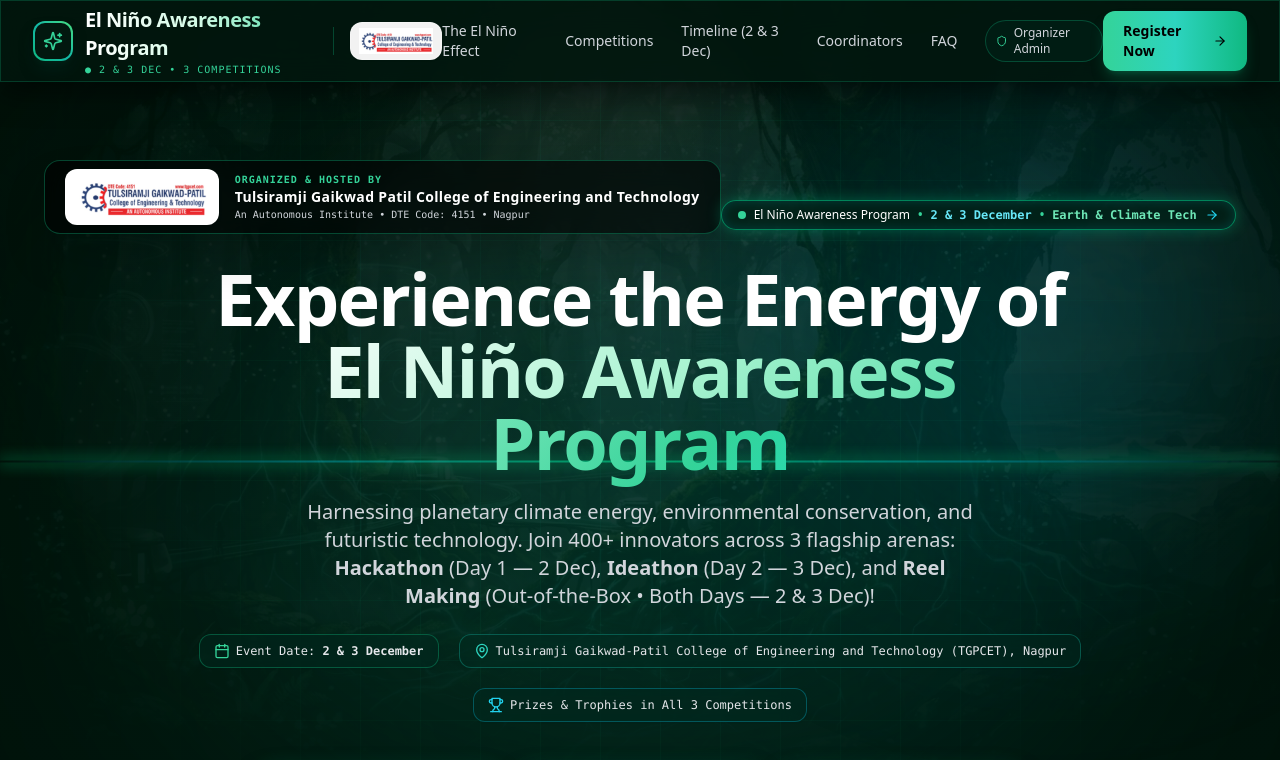
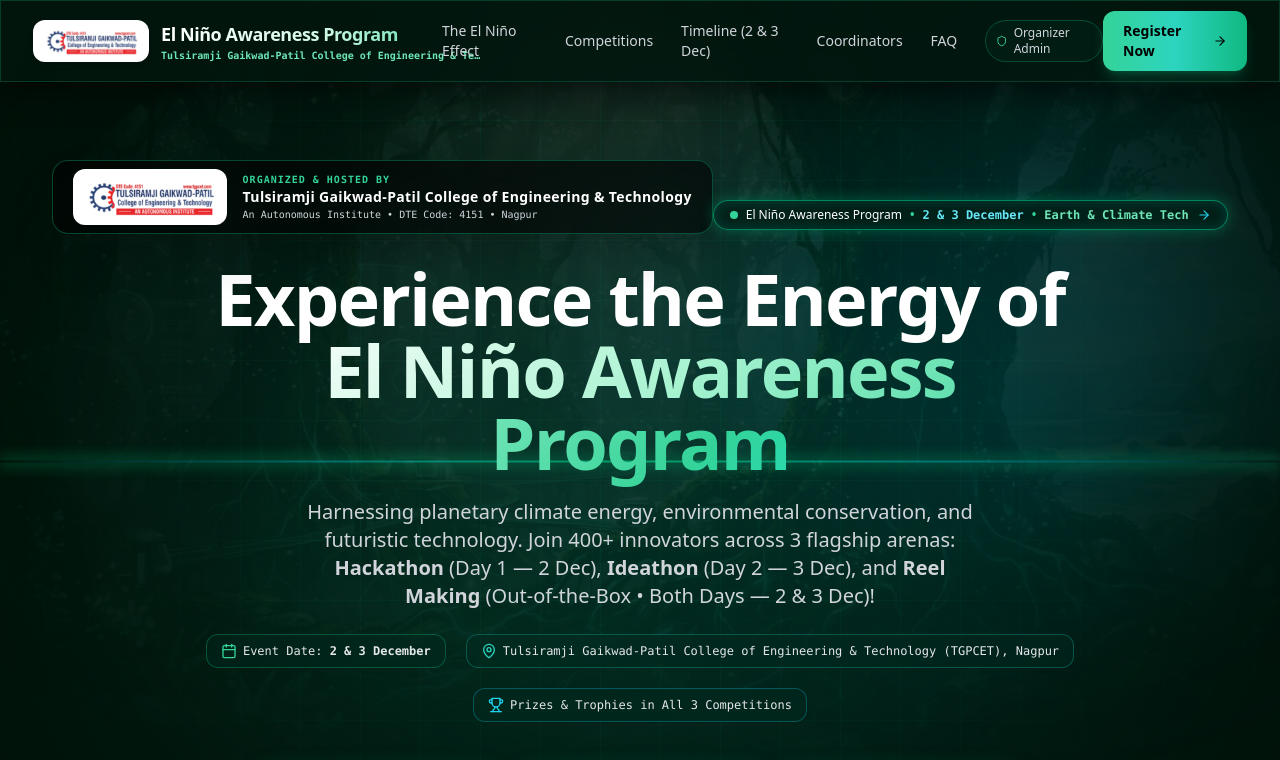
Before and after one commit to soumyapounikar50-rgb/hackathon-portal-, a Next.js app: page / in a window 1280 px wide. Shown: the top 760 px of the page. Built offline with nearby package versions, Linux system fonts and the light colour scheme.

Commit message:
feat: synchronize college logo and exact college name across navbar, hero, registration pass, and footer

```diff
--- a/src/components/Navbar.tsx
+++ b/src/components/Navbar.tsx
@@ -13,39 +13,25 @@ export default function Navbar() {
       <div className="max-w-7xl mx-auto px-4 sm:px-6 lg:px-8">
         <div className="flex items-center justify-between h-16 sm:h-20">
           {/* Logo & College Branding */}
-          <div className="flex items-center gap-3 sm:gap-4">
-            <Link href="/" className="flex items-center gap-3 group">
-              <div className="w-10 h-10 rounded-xl bg-gradient-to-tr from-emerald-500 via-teal-500 to-green-400 p-0.5 shadow-lg shadow-emerald-950/50 group-hover:scale-105 transition-transform shrink-0">
-                <div className="w-full h-full bg-[#02180f] rounded-[10px] flex items-center justify-center">
-                  <Sparkles className="w-5 h-5 text-emerald-400 group-hover:text-mint-neon transition-colors" />
-                </div>
+          <div className="flex items-center gap-3">
+            <Link href="/" className="flex items-center gap-2.5 sm:gap-3 group">
+              {/* Official College Logo Badge */}
+              <div className="bg-white px-2 sm:px-2.5 py-1 rounded-xl shadow-md border border-white/20 group-hover:scale-105 transition-transform flex items-center justify-center shrink-0">
+                <img
+                  src={EVENT_CONFIG.college.logo}
+                  alt={EVENT_CONFIG.college.name}
+                  className="h-7 sm:h-8 w-auto object-contain"
+                />
               </div>
               <div>
-                <span className="text-lg sm:text-xl font-bold tracking-tight bg-clip-text text-transparent bg-gradient-to-r from-white via-emerald-100 to-emerald-400 block leading-tight">
+                <span className="text-base sm:text-lg font-bold tracking-tight bg-clip-text text-transparent bg-gradient-to-r from-white via-emerald-100 to-emerald-400 block leading-tight">
                   {EVENT_CONFIG.name}
                 </span>
-                <span className="block text-[9px] sm:text-[10px] font-mono uppercase tracking-widest text-emerald-400">
-                  ● 2 & 3 Dec • 3 Competitions
+                <span className="block text-[9px] sm:text-[10px] font-mono text-emerald-300 font-semibold truncate max-w-[210px] sm:max-w-xs">
+                  {EVENT_CONFIG.college.name}
                 </span>
               </div>
             </Link>
-
-            <div className="hidden lg:block h-7 w-[1px] bg-emerald-500/30" />
-
-            {/* College Logo Pill in Navbar */}
-            <a
-              href={EVENT_CONFIG.college.website}
-              target="_blank"
-              rel="noopener noreferrer"
-              className="hidden lg:flex items-center gap-2 px-2 py-1 rounded-xl bg-white/95 hover:bg-white transition-all shadow-sm border border-white/20"
-              title={`${EVENT_CONFIG.college.name} (An Autonomous Institute)`}
-            >
-              <img
-                src={EVENT_CONFIG.college.logo}
-                alt={EVENT_CONFIG.college.name}
-                className="h-7 w-auto object-contain"
-              />
-            </a>
           </div>
 
           {/* Desktop Nav Links */}
--- a/src/components/RegistrationForm.tsx
+++ b/src/components/RegistrationForm.tsx
@@ -222,11 +222,20 @@ export default function RegistrationForm({ initialCompetition = 'hackathon' }: {
 
         {/* Digital Pass Preview Card */}
         <div className="my-8 p-6 rounded-2xl bg-[#080d1a] border border-white/10 max-w-md mx-auto text-left relative overflow-hidden">
-          <div className="flex items-center justify-between border-b border-white/10 pb-4 mb-4 gap-2">
-            <div>
-              <span className="text-[10px] font-mono text-emerald-400 uppercase tracking-widest block font-bold">Host Institution</span>
-              <span className="font-semibold text-white text-xs block leading-tight">{EVENT_CONFIG.college.name}</span>
-              <span className="text-gray-400 text-[10px] block font-mono mt-0.5">{EVENT_CONFIG.name} • 2 & 3 Dec</span>
+          <div className="flex items-center justify-between border-b border-white/10 pb-4 mb-4 gap-3">
+            <div className="flex items-center gap-2.5">
+              <div className="bg-white px-2 py-1 rounded-lg shrink-0">
+                <img
+                  src={EVENT_CONFIG.college.logo}
+                  alt={EVENT_CONFIG.college.name}
+                  className="h-6 w-auto object-contain"
+                />
+              </div>
+              <div>
+                <span className="text-[10px] font-mono text-emerald-400 uppercase tracking-widest block font-bold">Host Institution</span>
+                <span className="font-semibold text-white text-xs block leading-tight">{EVENT_CONFIG.college.name}</span>
+                <span className="text-gray-400 text-[10px] block font-mono mt-0.5">{EVENT_CONFIG.name} • 2 & 3 Dec</span>
+              </div>
             </div>
             <div className="text-right shrink-0">
               <span className="text-[10px] font-mono text-gray-400 uppercase tracking-widest block">Pass ID</span>
--- a/src/lib/config.ts
+++ b/src/lib/config.ts
@@ -5,15 +5,15 @@ export const EVENT_CONFIG = {
   tagline: "Unleash Innovation, Creativity & Environmental Action",
   dates: "2 & 3 December",
   college: {
-    name: "Tulsiramji Gaikwad Patil College of Engineering and Technology",
-    fullName: "Tulsiramji Gaikwad-Patil College of Engineering and Technology",
+    name: "Tulsiramji Gaikwad-Patil College of Engineering & Technology",
+    fullName: "Tulsiramji Gaikwad-Patil College of Engineering & Technology (An Autonomous Institute)",
     shortName: "TGPCET",
     subtext: "An Autonomous Institute • DTE Code: 4151",
     website: "https://www.tgpcet.com",
     logo: "/college-logo.png"
   },
-  location: "Tulsiramji Gaikwad-Patil College of Engineering and Technology (TGPCET), Nagpur",
-  description: "Welcome to El Niño Awareness Program — the premier inter-college tech & creativity fest on 2 & 3 December organized by Tulsiramji Gaikwad-Patil College of Engineering and Technology (TGPCET). Featuring 3 flagship competitions: Hackathon (Day 1), Ideathon (Day 2), and Reel Making (Out of the Box • Both Days). Showcase your innovation, technical skills, and creativity to take home exciting cash prizes, trophies, and certificates!",
+  location: "Tulsiramji Gaikwad-Patil College of Engineering & Technology (TGPCET), Nagpur",
+  description: "Welcome to El Niño Awareness Program — the premier inter-college tech & creativity fest on 2 & 3 December organized by Tulsiramji Gaikwad-Patil College of Engineering & Technology (TGPCET). Featuring 3 flagship competitions: Hackathon (Day 1), Ideathon (Day 2), and Reel Making (Out of the Box • Both Days). Showcase your innovation, technical skills, and creativity to take home exciting cash prizes, trophies, and certificates!",
   upiDetails: {
     upiId: "",
     payeeName: "El Niño Awareness Program",
```
